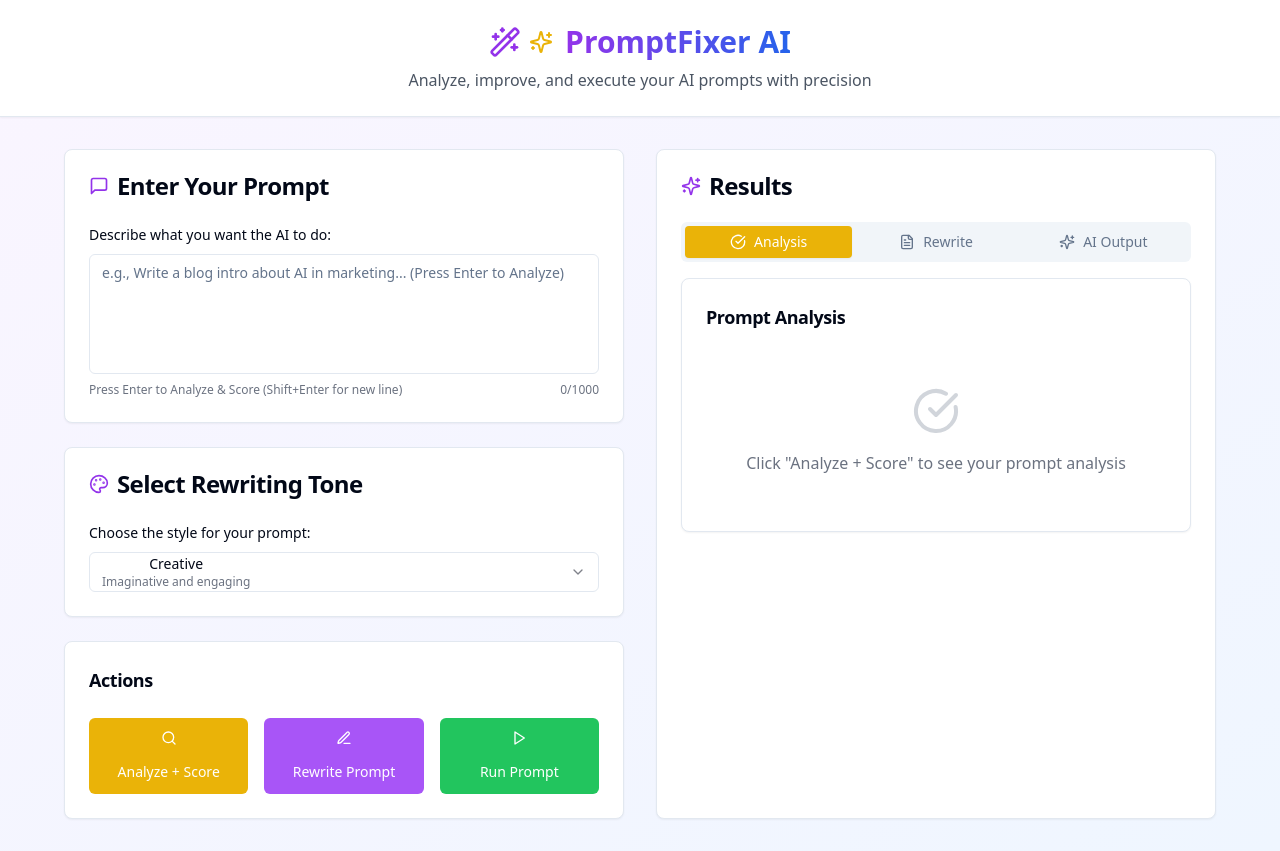
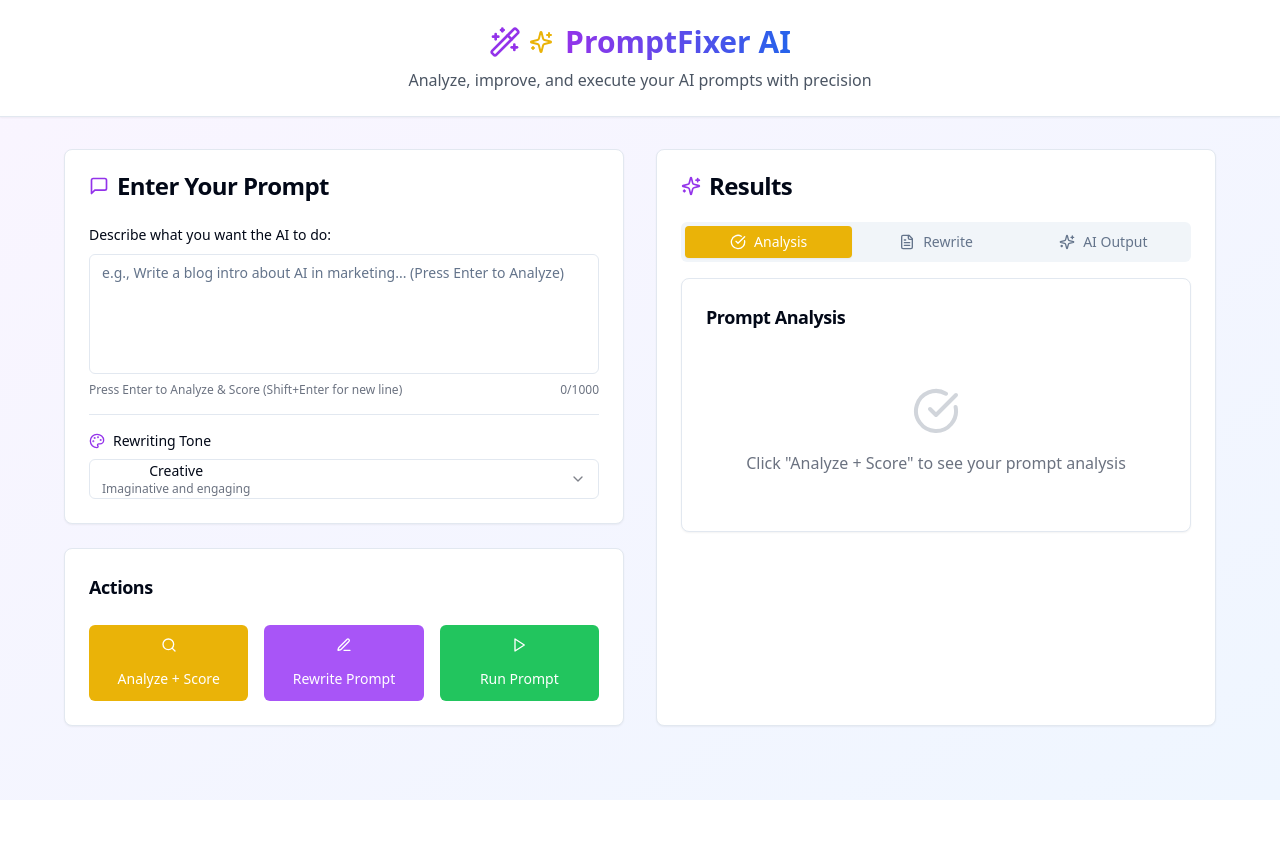
Before and after one commit to lsanbu/ai-prompt-fixer, a React (Vite) app: page / in a window 1280 px wide. After the commit the page ends 800 px from the top, so only its background shows below. Built offline with nearby package versions, Linux system fonts and the light colour scheme.

Commit message:
Move Tone Selector to Prompt Input
Move the "Select Rewriting Tone" component to be an overlay within the "Enter Your Prompt" component for a more integrated and less complex UI.

```diff
--- a/src/components/PromptInput.tsx
+++ b/src/components/PromptInput.tsx
@@ -2,16 +2,27 @@
 import { Textarea } from '@/components/ui/textarea';
 import { Label } from '@/components/ui/label';
 import { Card, CardContent, CardHeader, CardTitle } from '@/components/ui/card';
-import { MessageSquare } from 'lucide-react';
+import { Select, SelectContent, SelectItem, SelectTrigger, SelectValue } from '@/components/ui/select';
+import { MessageSquare, Palette } from 'lucide-react';
+import { ToneMode } from '@/pages/Index';
 
 interface PromptInputProps {
   value: string;
   onChange: (value: string) => void;
   disabled?: boolean;
   onAnalyze?: () => void;
+  toneMode: ToneMode;
+  onToneModeChange: (value: ToneMode) => void;
 }
 
-export const PromptInput = ({ value, onChange, disabled, onAnalyze }: PromptInputProps) => {
+export const PromptInput = ({
+  value,
+  onChange,
+  disabled,
+  onAnalyze,
+  toneMode,
+  onToneModeChange
+}: PromptInputProps) => {
   const handleKeyDown = (e: React.KeyboardEvent<HTMLTextAreaElement>) => {
     if (e.key === 'Enter' && !e.shiftKey && onAnalyze) {
       e.preventDefault();
@@ -27,7 +38,7 @@ export const PromptInput = ({ value, onChange, disabled, onAnalyze }: PromptInpu
           <span>Enter Your Prompt</span>
         </CardTitle>
       </CardHeader>
-      <CardContent>
+      <CardContent className="space-y-4">
         <div className="space-y-2">
           <Label htmlFor="promptInput" className="text-sm font-medium">
             Describe what you want the AI to do:
@@ -47,6 +58,43 @@ export const PromptInput = ({ value, onChange, disabled, onAnalyze }: PromptInpu
             <span>{value.length}/1000</span>
           </div>
         </div>
+
+        {/* Tone selector overlay */}
+        <div className="border-t pt-4">
+          <div className="flex items-center space-x-2 mb-2">
+            <Palette className="h-4 w-4 text-purple-600" />
+            <Label className="text-sm font-medium">Rewriting Tone</Label>
+          </div>
+          <Select
+            value={toneMode}
+            onValueChange={(val) => onToneModeChange(val as ToneMode)}
+            disabled={disabled}
+          >
+            <SelectTrigger className="w-full">
+              <SelectValue placeholder="Select tone" />
+            </SelectTrigger>
+            <SelectContent>
+              <SelectItem value="Creative">
+                <div className="flex flex-col">
+                  <span className="font-medium">Creative</span>
+                  <span className="text-xs text-gray-500">Imaginative and engaging</span>
+                </div>
+              </SelectItem>
+              <SelectItem value="Academic">
+                <div className="flex flex-col">
+                  <span className="font-medium">Academic</span>
+                  <span className="text-xs text-gray-500">Formal and research-focused</span>
+                </div>
+              </SelectItem>
+              <SelectItem value="Technical">
+                <div className="flex flex-col">
+                  <span className="font-medium">Technical</span>
+                  <span className="text-xs text-gray-500">Precise and detailed</span>
+                </div>
+              </SelectItem>
+            </SelectContent>
+          </Select>
+        </div>
       </CardContent>
     </Card>
   );
--- a/src/pages/Index.tsx
+++ b/src/pages/Index.tsx
@@ -1,6 +1,5 @@
 import { useState } from 'react';
 import { PromptInput } from '@/components/PromptInput';
-import { ToneSelector } from '@/components/ToneSelector';
 import { ActionButtons } from '@/components/ActionButtons';
 import { OutputTabs } from '@/components/OutputTabs';
 import { Header } from '@/components/Header';
@@ -220,12 +219,8 @@ const Index = () => {
                 onChange={setPrompt}
                 disabled={isLoading}
                 onAnalyze={handleAnalyze}
-              />
-
-              <ToneSelector
-                value={toneMode}
-                onChange={setToneMode}
-                disabled={isLoading}
+                toneMode={toneMode}
+                onToneModeChange={setToneMode}
               />
 
               <ActionButtons
```
